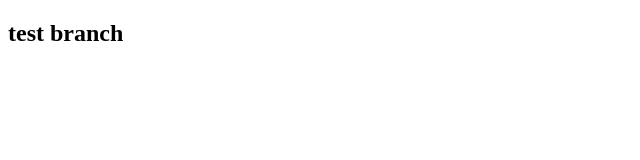
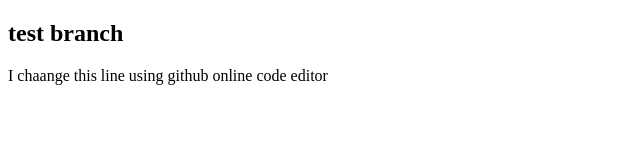
Before and after one commit to BlackieDev/github_test, a plain HTML site: page index.html in a window 1280 px wide. Shown: the whole page, without its empty margins (0-640 px from the left). Drawn offline with Linux system fonts and the light colour scheme.

Commit message:
I change my index.html file using github onlline code editor

```diff
--- a/index.html
+++ b/index.html
@@ -8,5 +8,6 @@
 </head>
 <body>
     <h2>test branch </h2>
+    <p>I chaange this line using github online code editor<p>
 </body>
 </html>
```
